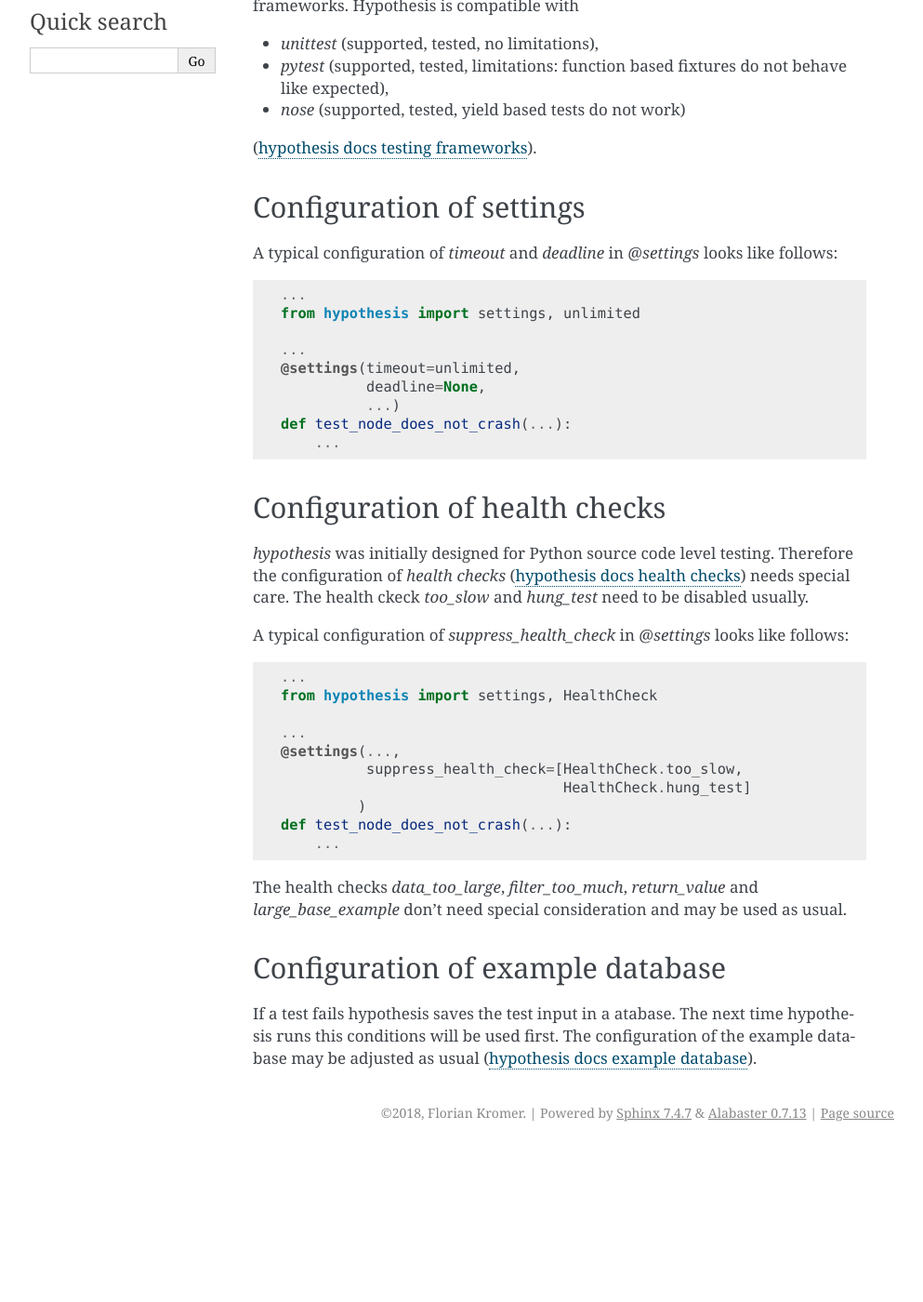
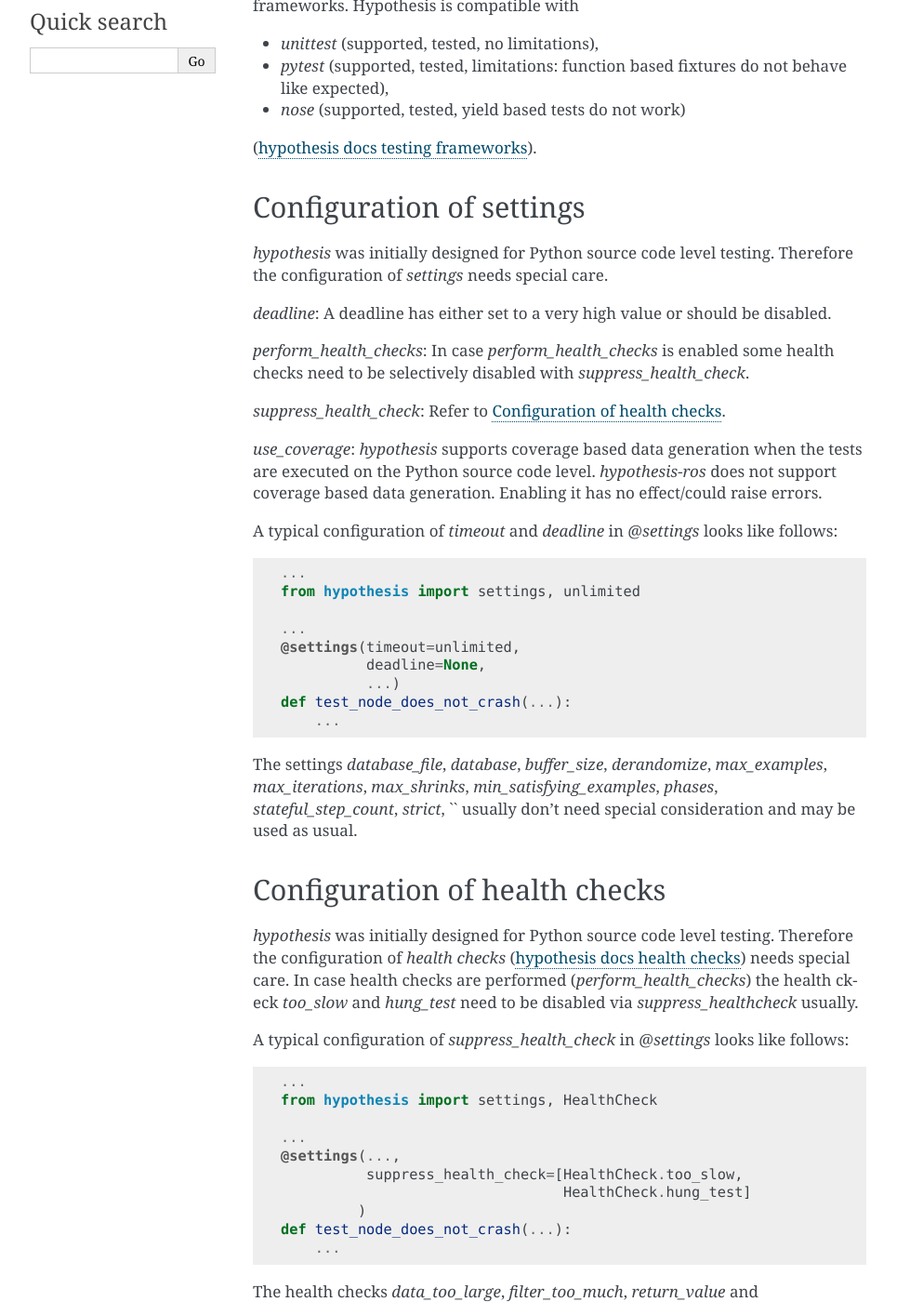
Before and after one commit to fkromer/hypothesis-ros, a Sphinx documentation site: the page built from docs/source/docu.rst, in a window 1280 px wide and 1400 px high, scrolled down 407 px. Shown: the whole window at 93% size, without its empty margins (148-1141 px from the left). Built offline with Sphinx 7.4.7, drawn with Linux system fonts in a browser that asks for light colours; before the commit the page ends 1643 px from its top, so only the background shows below that.

Commit message:
add hypothesis settings considerations to docs

```diff
--- a/docs/source/docu.rst
+++ b/docs/source/docu.rst
@@ -26,6 +26,20 @@ Hypothesis is compatible with
 Configuration of settings
 -------------------------
 
+`hypothesis` was initially designed for Python source code level testing.
+Therefore the configuration of `settings` needs special care.
+
+`deadline`: A deadline has either set to a very high value or should be disabled.
+
+`perform_health_checks`: In case `perform_health_checks` is enabled some health checks
+need to be selectively disabled with `suppress_health_check`.
+
+`suppress_health_check`: Refer to :ref:`Configuration of health checks`.
+
+`use_coverage`: `hypothesis` supports coverage based data generation when the tests
+are executed on the Python source code level. `hypothesis-ros` does not support
+coverage based data generation. Enabling it has no effect/could raise errors.
+
 A typical configuration of `timeout` and `deadline` in `@settings` looks like follows:
 
 .. code-block:: python
@@ -40,12 +54,21 @@ A typical configuration of `timeout` and `deadline` in `@settings` looks like fo
     def test_node_does_not_crash(...):
         ...
 
+The settings `database_file`, `database`, `buffer_size`, `derandomize`,
+`max_examples`, `max_iterations`, `max_shrinks`, `min_satisfying_examples`,
+`phases`, `stateful_step_count`, `strict`, ``
+usually don't need special consideration and may be used as usual.
+
+.. _Configuration of health checks:
+
 Configuration of health checks
 ------------------------------
 
 `hypothesis` was initially designed for Python source code level testing.
 Therefore the configuration of `health checks` (`hypothesis docs health checks`_)
-needs special care. The health ckeck `too_slow` and `hung_test` need to be disabled usually.
+needs special care. In case health checks are performed (`perform_health_checks`)
+the health ckeck `too_slow` and `hung_test` need to be disabled via
+`suppress_healthcheck` usually.
 
 .. _hypothesis docs health checks: https://hypothesis.readthedocs.io/en/latest/healthchecks.html
 
```
